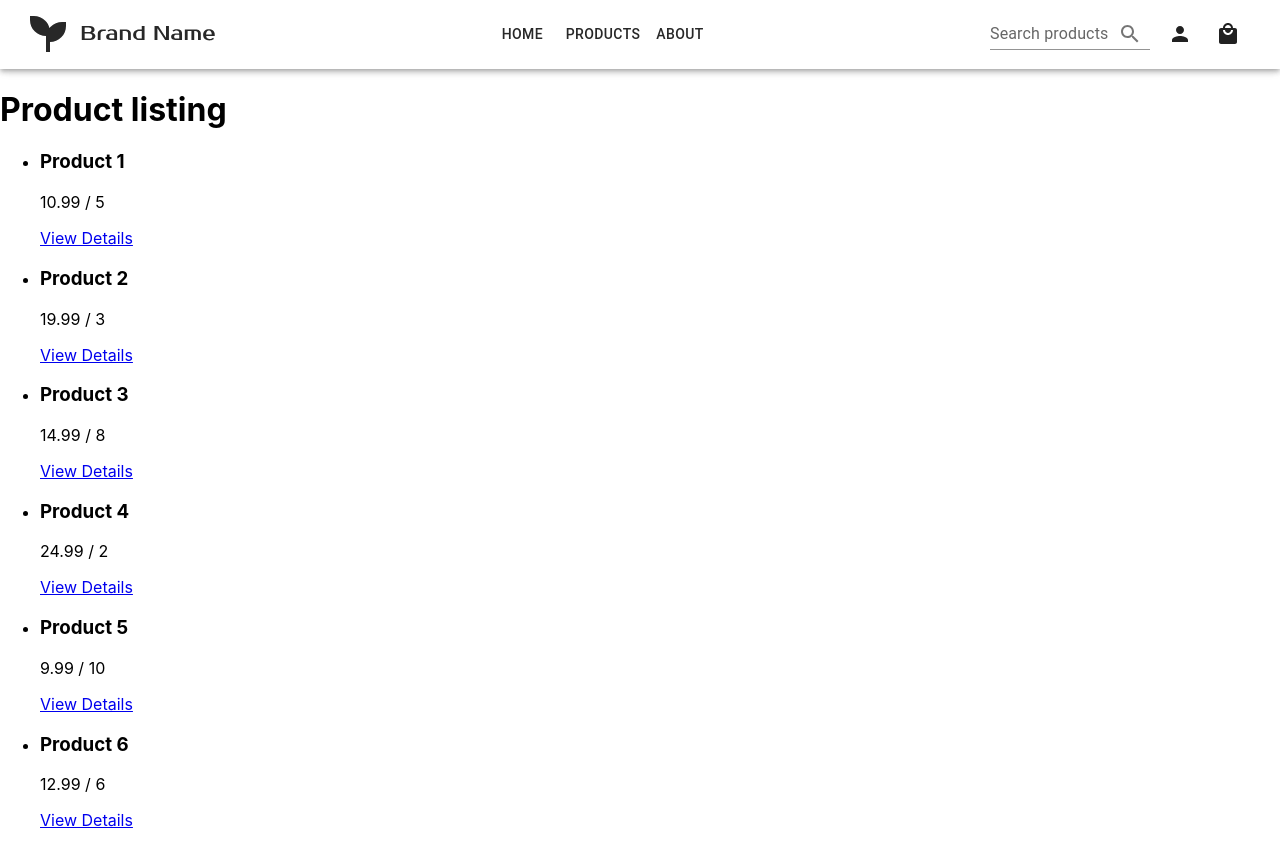
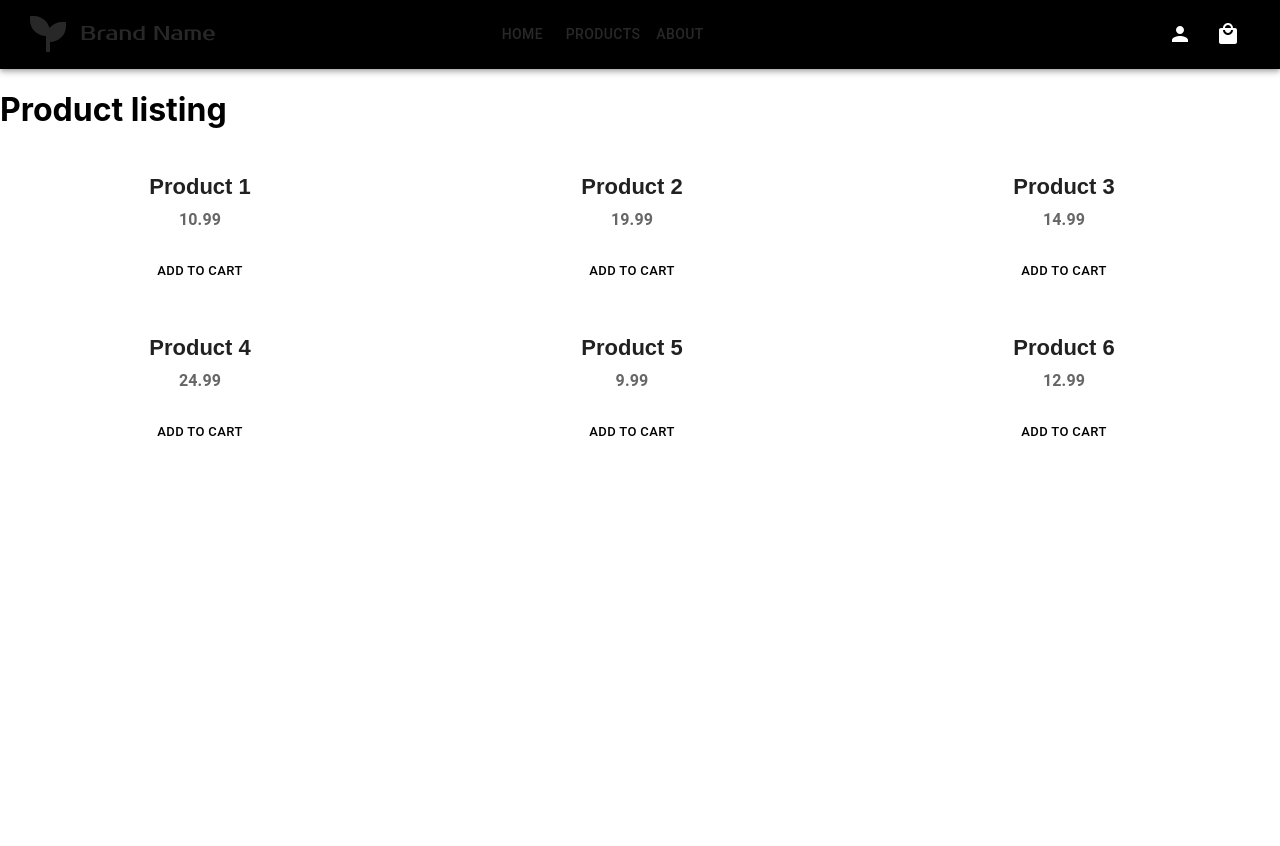
Before and after one commit to YevKo/webshop, a React (Create React App) app: page /products in a window 1280 px wide. After the commit the page ends 800 px from the top, so only its background shows below. Built offline with nearby package versions, Linux system fonts and the light colour scheme.

Commit message:
W-7 product listing grid and cards

```diff
--- a/src/components/pages/productListingPage.tsx
+++ b/src/components/pages/productListingPage.tsx
@@ -1,19 +1,22 @@
 import React from 'react';
 import ProductCard from '../product/productCard';
 import { Product } from '../../types';
+import Grid from '@mui/material/Grid';
+import { List, ListItem } from '@mui/material';
 
 const productListingPage: React.FC<{ products: Product[] }> = ( {products} ) => {
     return (
         <>
             <h1>Product listing</h1>
-            <ul>
-                {
-                products.map(product =>
-                <li key={product.id}>
-                    <ProductCard product={product}/>
-                </li>
-                )}
-            </ul>
+            {/* <Grid container spacing={2} component={'ul'}> */}
+            <Grid container spacing={2} component={List}>
+            {
+            products.map(product =>
+            <Grid item xs={4} component={ListItem} key={product.id}>
+                <ProductCard product={product}/>
+            </Grid>
+            )}
+            </Grid>
         </>
     );
 }
--- a/src/components/product/productCard.tsx
+++ b/src/components/product/productCard.tsx
@@ -1,15 +1,51 @@
 // Teaser render of the Product
 
 import { Product } from '../../types';
-import { Link } from 'react-router-dom'; // Assuming you are using React Router
+import { Link } from 'react-router-dom';
+import Card from '@mui/material/Card';
+import CardActions from '@mui/material/CardActions';
+import CardActionArea from '@mui/material/CardActionArea';
+import CardContent from '@mui/material/CardContent';
+// import CardMedia from '@mui/material/CardMedia';
+import Button from '@mui/material/Button';
+import Typography from '@mui/material/Typography';
+import Grid from '@mui/material/Grid';
+
+const linkStyle = {
+    textDecoration: "none",
+    color: 'inherit'
+};
 
 const productCard: React.FC<{ product: Product }> = ( {product} ) => {
     return (
-        <>
-            <h3>{product.name}</h3>
-            <p>{product.price} / {product.quantity}</p>
-            { <Link to={`/products/${product.id}`}>View Details</Link> }
-        </>
+        <Card sx={{ textAlign: 'center', width: '100%' }} elevation={0} >
+        <Link to={`/products/${product.id}`} style={linkStyle}>
+        <CardActionArea>
+            <CardContent>
+            <Typography variant="titleLarge" component="h3" gutterBottom>
+                {product.name}
+            </Typography>
+            <Typography variant="body2" color="text.secondary">
+                <Typography variant="body1" component="span" style={{ fontWeight: 'bold' }}>
+                    {product.price}
+                </Typography>
+            </Typography>
+            </CardContent>
+        </CardActionArea>
+        </Link>
+
+        <CardActions>
+        <Grid
+            container
+            direction="row"
+            justifyContent="center"
+            alignItems="flex-start"
+            >
+            {/* <Button size="small">{  }</Button> */}
+            <Button size="small">Add to cart</Button>
+        </Grid>
+        </CardActions>
+        </Card>
     );
 }
 
--- a/src/theme.js
+++ /dev/null
@@ -1,17 +0,0 @@
-import { createTheme } from '@mui/material';
-
-const theme = createTheme({
-    palette: {
-        primary: {
-            main: '#ffffff',
-        },
-        secondary: {
-            main: '#282828',
-        },
-    },
-    typography: {
-        // Custom typography settings
-    },
-});
-
-export default theme;
--- /dev/null
+++ b/src/theme.tsx
@@ -0,0 +1,70 @@
+import { createTheme } from '@mui/material';
+
+declare module "@mui/material/styles" {
+    interface TypographyVariants {
+        titleLarge: React.CSSProperties;
+        titleMedium: React.CSSProperties;
+        titleSmall: React.CSSProperties;
+    }
+
+    // allow configuration using `createTheme`
+    interface TypographyVariantsOptions {
+        titleLarge?: React.CSSProperties;
+        titleMedium?: React.CSSProperties;
+        titleSmall?: React.CSSProperties;
+    }
+}
+
+// Update the Typography's variant prop options
+declare module "@mui/material/Typography" {
+    interface TypographyPropsVariantOverrides {
+        titleLarge: true;
+        titleMedium: true;
+        titleSmall: true;
+    }
+}
+
+const theme = createTheme({
+    palette: {
+        primary: {
+            main: '#000000',
+        },
+        secondary: {
+            main: '#282828',
+        },
+    },
+    typography: {
+        h1: {
+            fontSize: '3.5rem',
+        },
+        h2: {
+            fontSize: '2.5rem',
+        },
+        h3: {
+            fontSize: '2.25rem',
+        },
+        h4: {
+            fontSize: '2rem',
+        },
+        h5: {
+            fontSize: '1.75rem',
+        },
+        body1: {
+            fontSize: '1rem',
+        },
+        body2: {
+            fontSize: '0.75rem',
+        },
+        titleLarge: {
+            fontSize: '1.375rem',
+        },
+        titleMedium: {
+            fontSize: '1rem',
+        },
+        titleSmall: {
+            fontSize: '0.875rem',
+        },
+    },
+});
+
+export default theme;
```
